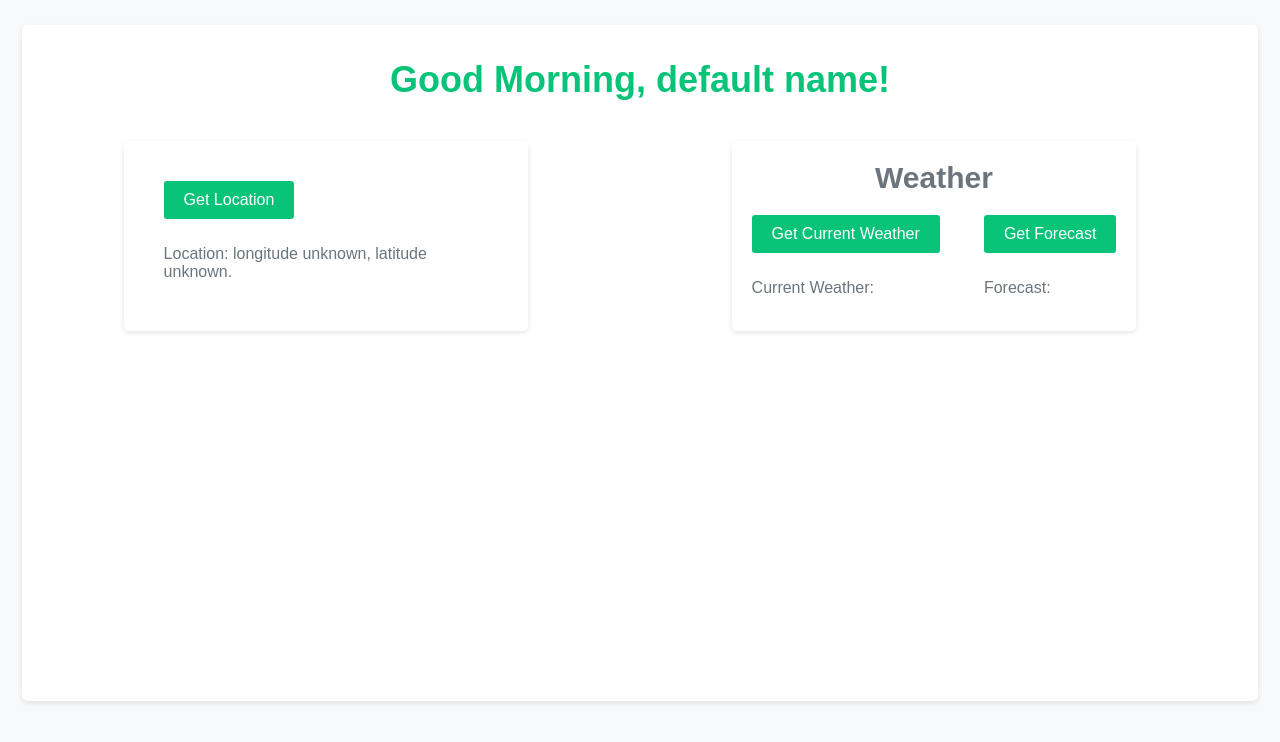
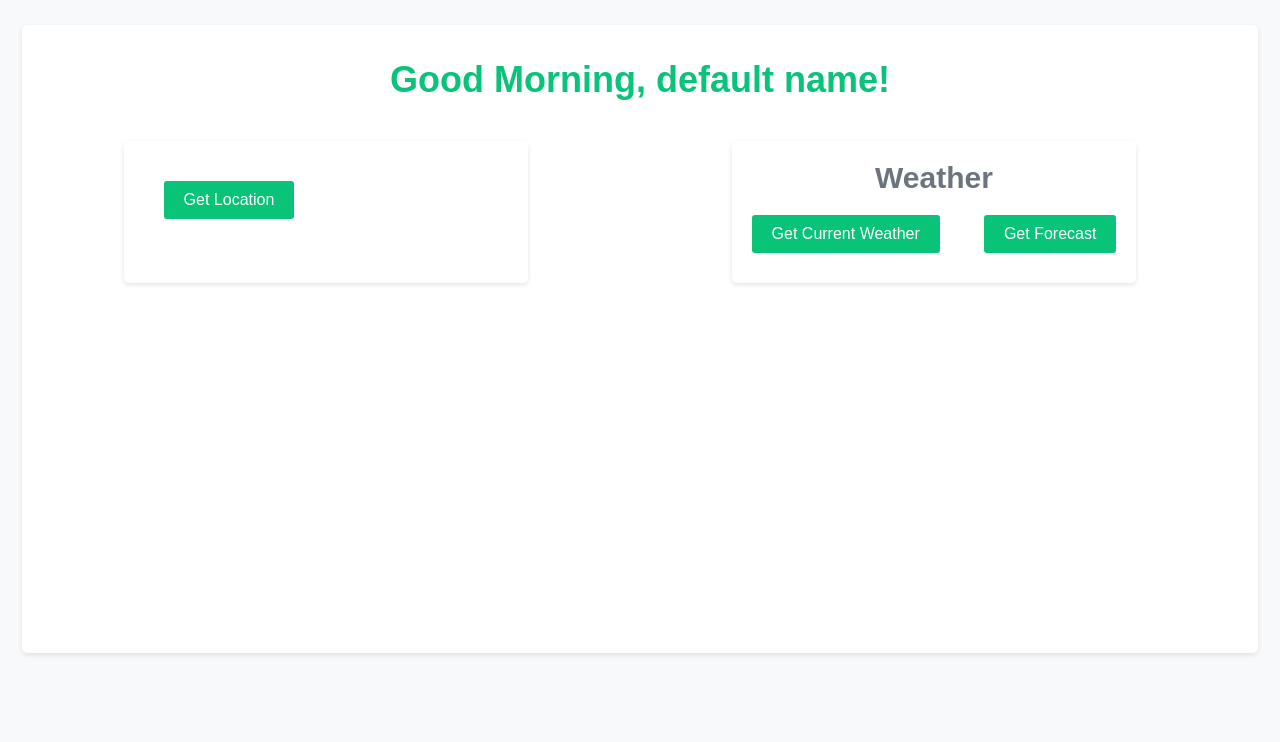
Before and after one commit to Lia711/weather-app, a React (Create React App) app: page /home in a window 1280 px wide. Shown: the top 742 px of the page. Built offline with nearby package versions, Linux system fonts and the light colour scheme.

Commit message:
weather data fetches on button click

```diff
--- a/src/components/Location/Location.jsx
+++ b/src/components/Location/Location.jsx
@@ -4,8 +4,8 @@ import Button from '../Button/Button';
 
 
 const Location = () => {
-    const [latitude, setLatitude] = useState("unknown");
-    const [longitude, setLongitude] = useState("unknown");
+    const [latitude, setLatitude] = useState();
+    const [longitude, setLongitude] = useState();
     const [status, setStatus] = useState();
 
     const getLocation = () => {
@@ -27,8 +27,9 @@ const Location = () => {
     <div className='getLocation'>
         <Button buttonText={"Get Location"} onClick={getLocation}/>
     </div>
-    <p>{status}</p>
-    <p>Location: longitude {longitude}, latitude {latitude}.</p>
+    {longitude ? <><p>{status}</p>
+    <p>Location: longitude {longitude}, latitude {latitude}.</p></>: null }
+
     </div>
   )
 }
--- a/src/components/Weather/Weather.jsx
+++ b/src/components/Weather/Weather.jsx
@@ -13,7 +13,7 @@ const Weather = () => {
     }
 
     const getWeather = async()=> {
-        let url = `${api.base}/current.json?key=${api.key}&q=q=51.473929,-0.020256`;
+        let url = `${api.base}/current.json?key=${api.key}&q=51.473893,-0.020191`;
         const response = await fetch(url);
         const data = await response.json();
         setWeather(data)
@@ -28,19 +28,22 @@ const Weather = () => {
         const data2 = await response.json();
         setForecast(data2)
         console.log(data2)
+        console.log(weather)
     }
+    console.log(weather)
+    console.log(forecast)
   return (
     <div className='weatherCard'>
     <h3>Weather</h3>
     <div className='content'>
-        <div className='current'>
-            <Button buttonText={"Get Current Weather"} onClick={getWeather}/>
-            <p>Current Weather: {weather}</p>
-        </div>
-        <div className='forecast'>
-            <Button buttonText={"Get Forecast"} onClick={getForecast}/>
-            <p>Forecast: {forecast}</p>
-        </div>
+    <Button buttonText={"Get Current Weather"} onClick={getWeather}/>
+        {weather ? <div className='current'>
+            <p>Current Weather: {weather.current.humidity} </p>
+        </div> : null}
+    <Button buttonText={"Get Forecast"} onClick={getForecast}/>
+        {forecast ? <div className='forecast'>
+            <p>Forecast: </p>
+        </div> : null}
     </div>
     </div>
   )
--- a/src/components/Weather/Weather.scss
+++ b/src/components/Weather/Weather.scss
@@ -1,10 +1,6 @@
 $primary-color: #09c379;
 $secondary-color: #6c757d;
 $background-color: #f8f9fa;
-
-.weatherCard {
-    //padding:20px;
-}
 
 .content {
     display: flex;
```
